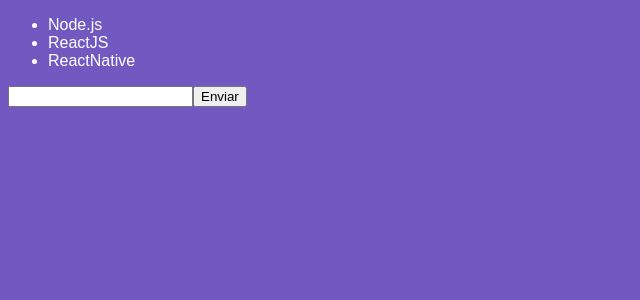
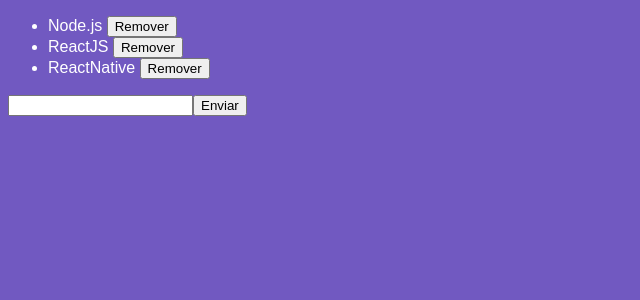
Before and after one commit to angelocarlotto/bootcamp-gostack-modulo04-gobarber, a React app: page / in a window 1280 px wide. Shown: the top 300 px of the page, without its empty margins (0-640 px from the left). Built offline with nearby package versions, Linux system fonts and the light colour scheme.

Commit message:
criado metodo de remover tecnologias

```diff
--- a/src/components/TechList.js
+++ b/src/components/TechList.js
@@ -16,12 +16,19 @@
                 ...this.state.techs,this.state.newTech] ,
             newTech:""})
     }
+    handleDelete =tech =>{
+        console.log(tech)
+
+        this.setState({ techs: this.state.techs.filter(t=>t!==tech) })
+    }
     render(){
         return(
             <form onSubmit={this.handleSubmit}>
 
                 <ul>
-                    {this.state.techs.map(tech=><li key={tech}>{tech}</li>)}
+                    {this.state.techs.map(tech=>(
+                    <li key={tech}>{tech} <button type="button"onClick={()=> this.handleDelete(tech)}>Remover</button> </li>
+                    ))}
                 </ul>
                 <input
                 type="text"
```
